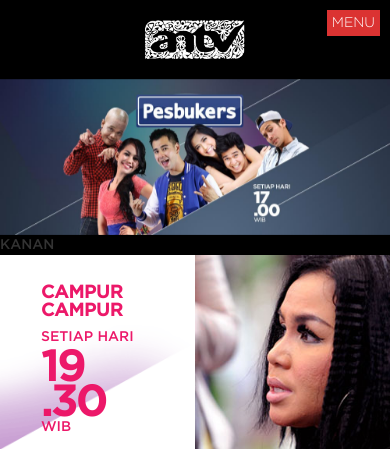
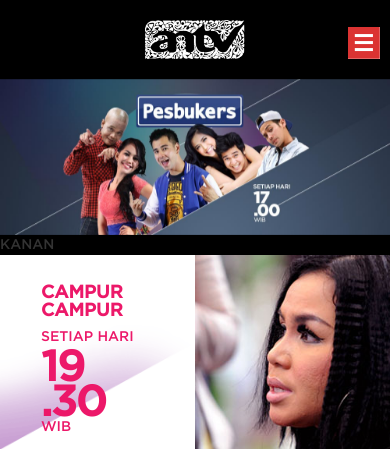
Before and after one commit to fdseven/antv, a PHP site: page / in a window 390 px wide. Shown: the top 449 px of the page. Run offline with PHP 8.4, Linux system fonts and the light colour scheme; some libraries are stand-ins or nearby versions; some web fonts are replaced.

Commit message:
icon menu

```diff
--- a/css/fonts.css
+++ b/css/fonts.css
@@ -23,11 +23,11 @@
 
 @font-face {
   font-family: "icon-font";
-  src:url("../fonts/icon-font.eot");
-  src:url("../fonts/icon-font.eot?#iefix") format("embedded-opentype"),
-    url("../fonts/icon-font.woff") format("woff"),
-    url("../fonts/icon-font.ttf") format("truetype"),
-    url("../fonts/icon-font.svg#icon-font") format("svg");
+  src:url("../fonts/fonticons.eot");
+  src:url("../fonts/fonticons.eot?#iefix") format("embedded-opentype"),
+    url("../fonts/fonticons.woff") format("woff"),
+    url("../fonts/fonticons.ttf") format("truetype"),
+    url("../fonts/fonticons.svg#icon-font") format("svg");
   font-weight: normal;
   font-style: normal;
 }
@@ -63,30 +63,40 @@
     padding: 13px 5px 0;
     vertical-align: middle;
 }
+
+.icon-close:before {
+  content: "a";
+}
 .icon-facebook:before {
-  content: "a";
+  content: "b";
 }
 a:hover .icon-facebook {
 	color: #3B5998;
 }
 .icon-gplus:before {
-  content: "b";
+  content: "c";
 }
 a:hover .icon-gplus {
 	color: #DA3838;
 }
+.icon-menu:before {
+  content: "d";
+}
+.icon-pen:before {
+  content: "e";
+}
 .icon-twitter2:before {
-  content: "c";
+  content: "f";
 }
 .icon-twitter:before {
-  content: "d";
+  content: "g";
 }
 a:hover .icon-twitter,
 a:hover .icon-twitter2 {
 	color: #1AB1E7;
 }
 .icon-youtube:before {
-  content: "e";
+  content: "h";
 }
 a:hover .icon-youtube {
 	color: #C3110B;
--- a/css/style.css
+++ b/css/style.css
@@ -88,24 +88,27 @@ a:hover {
 	#menu,
 	#close {
 		position: fixed;
-		top: 10px;
+		top: 27px;
 		right: 10px;
-		background: #db3332;
-		color: #fff;
+		background: #fff;
+		color: #db3332;
 		display: block;
-		padding: 3px 5px;
 		z-index: 3;
-		font-family: "Gotham-Light", Arial, Helvetica, sans-serif;
+	}
+	#menu .icon,
+	#close .icon {
+		padding: 0;
+		height: 32px;
 	}
 	#menu_area {
 		background: rgba(0,0,0,0.85);
 		float:right;
 		position:fixed;
-		right:-200px;
+		right:-300px;
 		top:0px;
 		display:none;
 		z-index: 3;
-		width:200px;
+		width:300px;
 		height:100%;
 		overflow: auto;
 	}
--- a/index.html
+++ b/index.html
@@ -44,11 +44,11 @@
       <header>
         <div id="main_nav" class="navbar row" role="navigation">
           <div id="logo_area" class="col-xs-12 col-sm-6">
-            <a href="javascript:void(0);" id="menu">MENU</a>
+            <a href="javascript:void(0);" id="menu"><span class="icon icon-menu"></span></a>
             <a href="index.html"><img src="images/logo.png" width="162" height="63"></a>
           </div>
           <nav id="menu_area" class="col-xs-12 col-sm-6">
-            <a href="javascript:void(0);" id="close">CLOSE</a>
+            <a href="javascript:void(0);" id="close"><span class="icon icon-close"></span></a>
             <ul>
               <li><a href="index.html">HOME</a></li>
               <li><a href="index.html">TENTANG KAMI</a></li>
--- a/js/controller.js
+++ b/js/controller.js
@@ -18,7 +18,7 @@ $(function() {
 
 	$('#close').click(function(){
 		$('#main').animate({'margin-left':'0px'},300,function(){});
-	    $('#menu_area').animate({'right':'-200px'},300,function(){
+	    $('#menu_area').animate({'right':'-300px'},300,function(){
 	    $("#menu_area").hide();
 	    });
 	});
```
Also changed, not shown: fonts/fonticons.ttf (added), fonts/fonticons.woff (added), fonts/icon-font.ttf (deleted), fonts/icon-font.woff (deleted), 4 other files.
